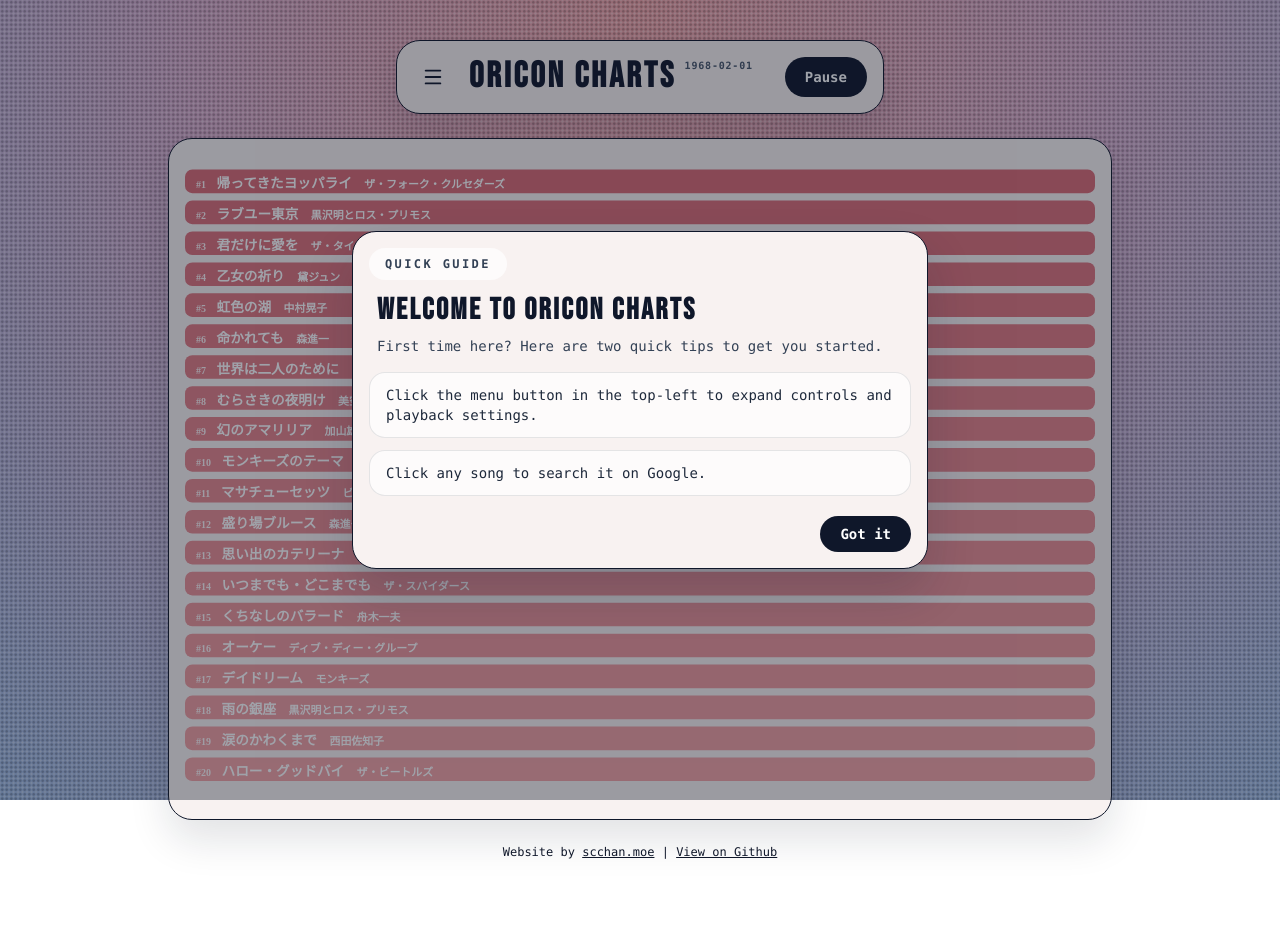
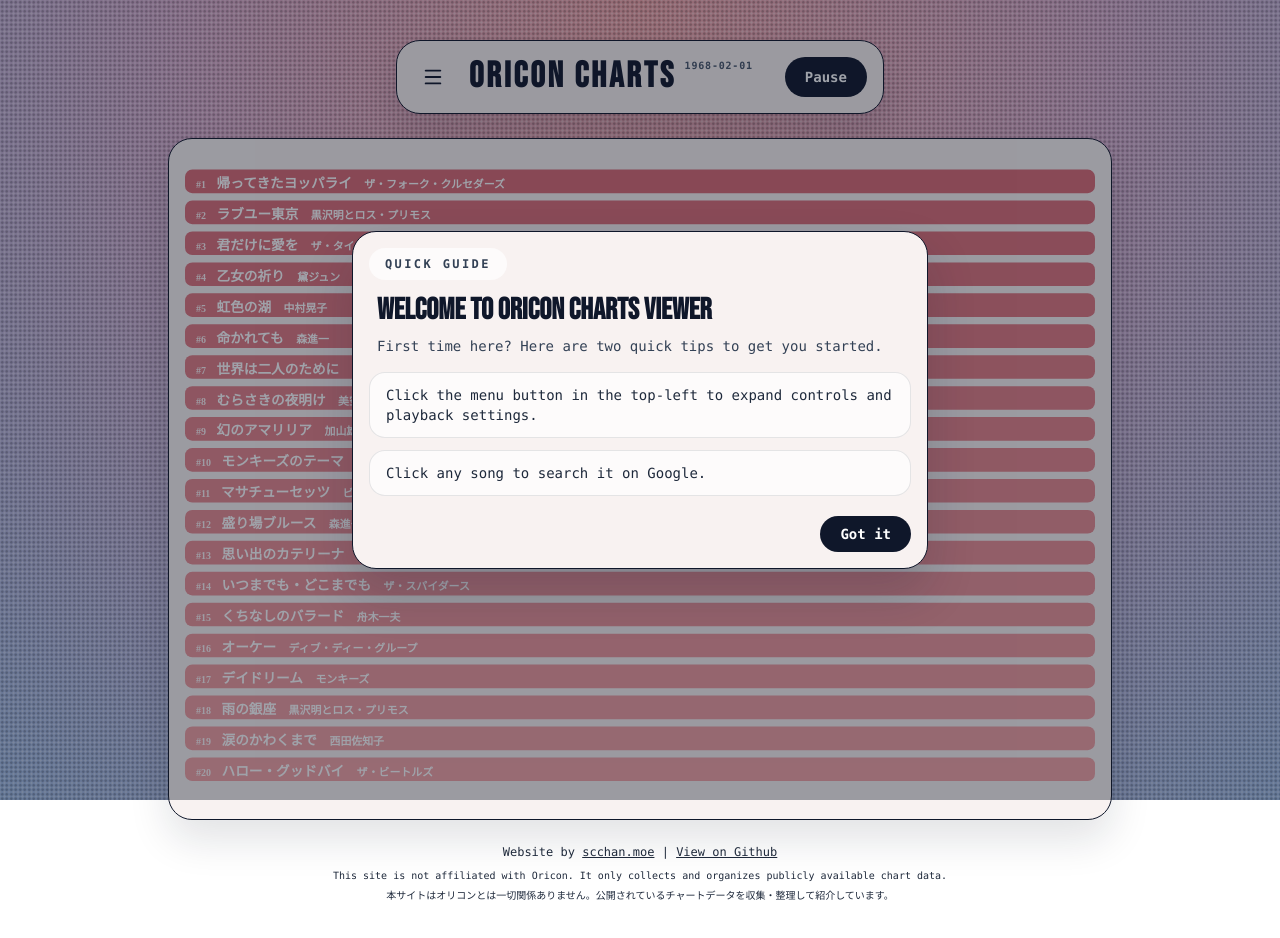
Before and after one commit to sichengchen/oricon, a Svelte app: page / in a window 1280 px wide. Shown: the top 938 px of the page. Before the commit the page ends 900 px from the top, so only its background shows below. Built offline with nearby package versions, Linux system fonts and the light colour scheme; a web font is replaced by a local one.

Commit message:
Add disclaimer

```diff
--- a/src/App.svelte
+++ b/src/App.svelte
@@ -247,14 +247,19 @@
     <div
       class="fixed inset-0 z-50 flex items-center justify-center bg-slate-900/40 px-4 py-6"
       role="presentation"
-      on:click={dismissIntroModal}
     >
+      <button
+        class="absolute inset-0 z-0 h-full w-full bg-transparent"
+        type="button"
+        aria-label="Dismiss intro"
+        on:click={dismissIntroModal}
+      ></button>
       <div
-        class="card w-full max-w-xl shadow-[0_24px_48px_rgba(15,23,42,0.18)]"
+        class="card relative z-10 w-full max-w-xl shadow-[0_24px_48px_rgba(15,23,42,0.18)]"
         role="dialog"
         aria-modal="true"
         aria-labelledby="intro-title"
-        on:click|stopPropagation
+        tabindex="-1"
       >
         <div class="flex items-start justify-between gap-4">
           <div>
@@ -263,9 +268,9 @@
             </div>
             <h2
               id="intro-title"
-              class="ml-2 font-display text-2xl font-bold uppercase tracking-[0.08em] text-slate-900 sm:text-3xl"
+              class="ml-2 font-display text-2xl font-bold uppercase text-slate-900 sm:text-3xl"
             >
-              Welcome to Oricon Charts
+              Welcome to Oricon Charts Viewer
             </h2>
             <p class="ml-2 mt-2 text-sm text-slate-700">
               First time here? Here are two quick tips to get you started.
@@ -329,9 +334,30 @@
     </div>
   {/if}
 
-  <footer
-    class="text-center text-xs"
-  >
-    Website by <a class="underline" href="https://scchan.moe" target="_blank" rel="noopener noreferrer">scchan.moe</a> | <a href="https://github.com/sichengchen/oricon" class="underline" target="_blank" rel="noopener noreferrer">View on Github</a>
+  <footer class="text-center text-xs text-slate-800">
+    <div>
+      Website by
+      <a class="underline" href="https://scchan.moe" target="_blank" rel="noopener noreferrer">
+        scchan.moe
+      </a>
+      |
+      <a
+        href="https://github.com/sichengchen/oricon"
+        class="underline"
+        target="_blank"
+        rel="noopener noreferrer"
+      >
+        View on Github
+      </a>
+    </div>
+    <div class="mt-2 text-[10px] leading-relaxed">
+      <div>
+        This site is not affiliated with Oricon. It only collects and organizes
+        publicly available chart data.
+      </div>
+      <div class="mt-1">
+        本サイトはオリコンとは一切関係ありません。公開されているチャートデータを収集・整理して紹介しています。
+      </div>
+    </div>
   </footer>
 </main>
```
